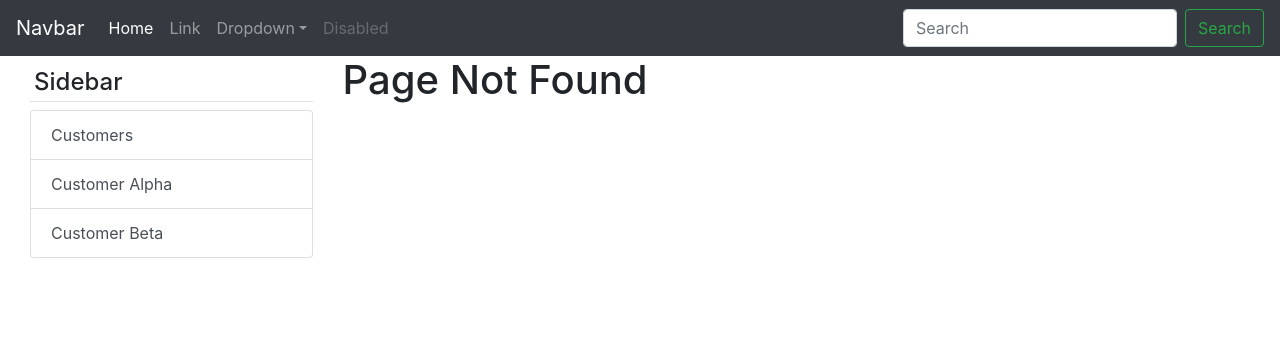
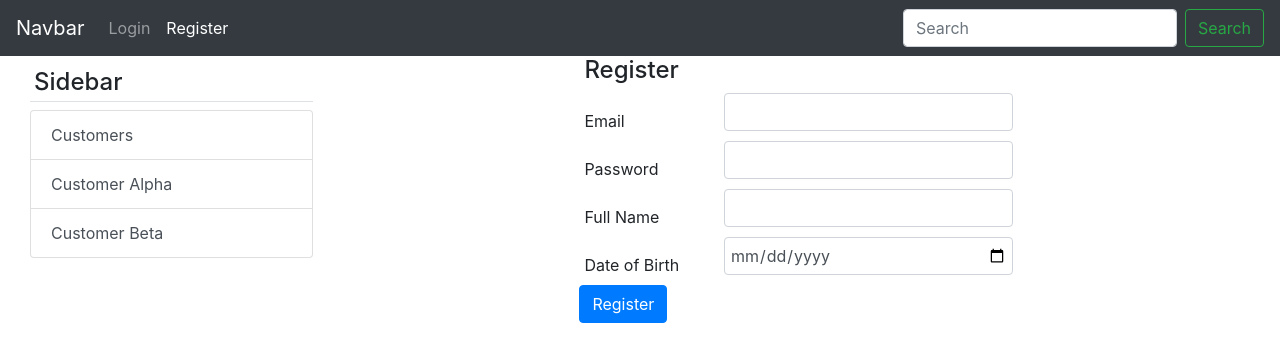
Before and after one commit to sudheerReddy9047/react-tutorials, a React (Create React App) app: page /#/register in a window 1280 px wide. Before the commit this address had no page. Shown: the top 362 px of the page. Built offline with nearby package versions, Linux system fonts and the light colour scheme.

Commit message:
forms  in progress.

```diff
--- a/src/App.jsx
+++ b/src/App.jsx
@@ -10,6 +10,7 @@ import CustomerList from './customerList';
 import CustomerWiki from "./customerWiki";
 import { PageNotFound } from "./pageNotFound";
 import Sidebar from "./sidebar/sidebar";
+import Register from "./register";
 
 export class AppComponent extends Component {
 
@@ -25,6 +26,7 @@ export class AppComponent extends Component {
                                 <Route path="/" element={<LoginComponent onLoginSuccess={this.onLoginSuccess}></LoginComponent>} />
                                 <Route path="/customers" element={<CustomerList></CustomerList>} />
                                 <Route path="/customer-wiki/:name" element={<CustomerWiki />} />
+                                <Route path="/register" element={<Register></Register>} />
                                 <Route path="*" element={<PageNotFound></PageNotFound>} />
                             </Routes>
                         </div>
--- a/src/navBar.jsx
+++ b/src/navBar.jsx
@@ -1,4 +1,5 @@
 import React, { Component } from "react";
+import { NavLink } from "react-router-dom";
 
 export class NavBar extends Component {
     render() {
@@ -12,25 +13,11 @@ export class NavBar extends Component {
 
                     <div className="collapse navbar-collapse" id="navbarSupportedContent">
                         <ul className="navbar-nav mr-auto">
-                            <li className="nav-item active">
-                                <a className="nav-link" href="/#">Home <span className="sr-only">(current)</span></a>
+                            <li className="nav-item">
+                                <NavLink className="nav-link" to="/" >Login</NavLink>
                             </li>
                             <li className="nav-item">
-                                <a className="nav-link" href="/#">Link</a>
-                            </li>
-                            <li className="nav-item dropdown">
-                                <a className="nav-link dropdown-toggle" href="/#" role="button" data-toggle="dropdown" aria-expanded="false">
-                                    Dropdown
-                                </a>
-                                <div className="dropdown-menu">
-                                    <a className="dropdown-item" href="/#">Action</a>
-                                    <a className="dropdown-item" href="/#">Another action</a>
-                                    <div className="dropdown-divider"></div>
-                                    <a className="dropdown-item" href="/#">Something else here</a>
-                                </div>
-                            </li>
-                            <li className="nav-item">
-                                <a className="nav-link disabled" href="/#">Disabled</a>
+                                <NavLink className="nav-link" to="/register">Register</NavLink>
                             </li>
                         </ul>
                         <form className="form-inline my-2 my-lg-0">
@@ -39,7 +26,7 @@ export class NavBar extends Component {
                         </form>
                     </div>
                 </nav>
-            </React.Fragment>
+            </React.Fragment >
         )
     }
 }
--- /dev/null
+++ b/src/register.jsx
@@ -0,0 +1,37 @@
+import React, { Component } from 'react';
+
+class Register extends Component {
+    state = {
+        email: '',
+        password: '',
+        fullName: '',
+        dob: ''
+    }
+    render() {
+        return (
+            <div className='row m-0'>
+                <div className="col-lg-6 m-auto">
+                    <h4>Register</h4>
+                    <div className='form-group form-row'>
+                        <label className='col-lg-4 mt-3' htmlFor="email">Email</label>
+                        <input className='col-lg-8 form-control' type='text' id="email" value={this.state.email} onChange={(event) => this.setState({ email: event.target.value })} />
+                        <label className='col-lg-4 mt-3' htmlFor="password">Password</label>
+                        <input className='col-lg-8 form-control' type='password' id="password" value={this.state.password} onChange={(event) => this.setState({ password: event.target.value })} />
+                        <label className='col-lg-4 mt-3' htmlFor="fullName">Full Name</label>
+                        <input className='col-lg-8 form-control' type='text' id="fullName" value={this.state.fullName} onChange={(event) => this.setState({ fullName: event.target.value })} />
+                        <label className='col-lg-4 mt-3' htmlFor="dob">Date of Birth</label>
+                        <input className='col-lg-8 form-control' type='date' id="dob" value={this.state.dob} onChange={(event) => this.setState({ dob: event.target.value })} />
+
+                        <button className='btn btn-primary' onClick={this.registerUser}>Register</button>
+                    </div>
+                </div>
+            </div>
+        );
+    }
+
+        registerUser = () => {
+
+    }
+}
+
+export default Register;
```
